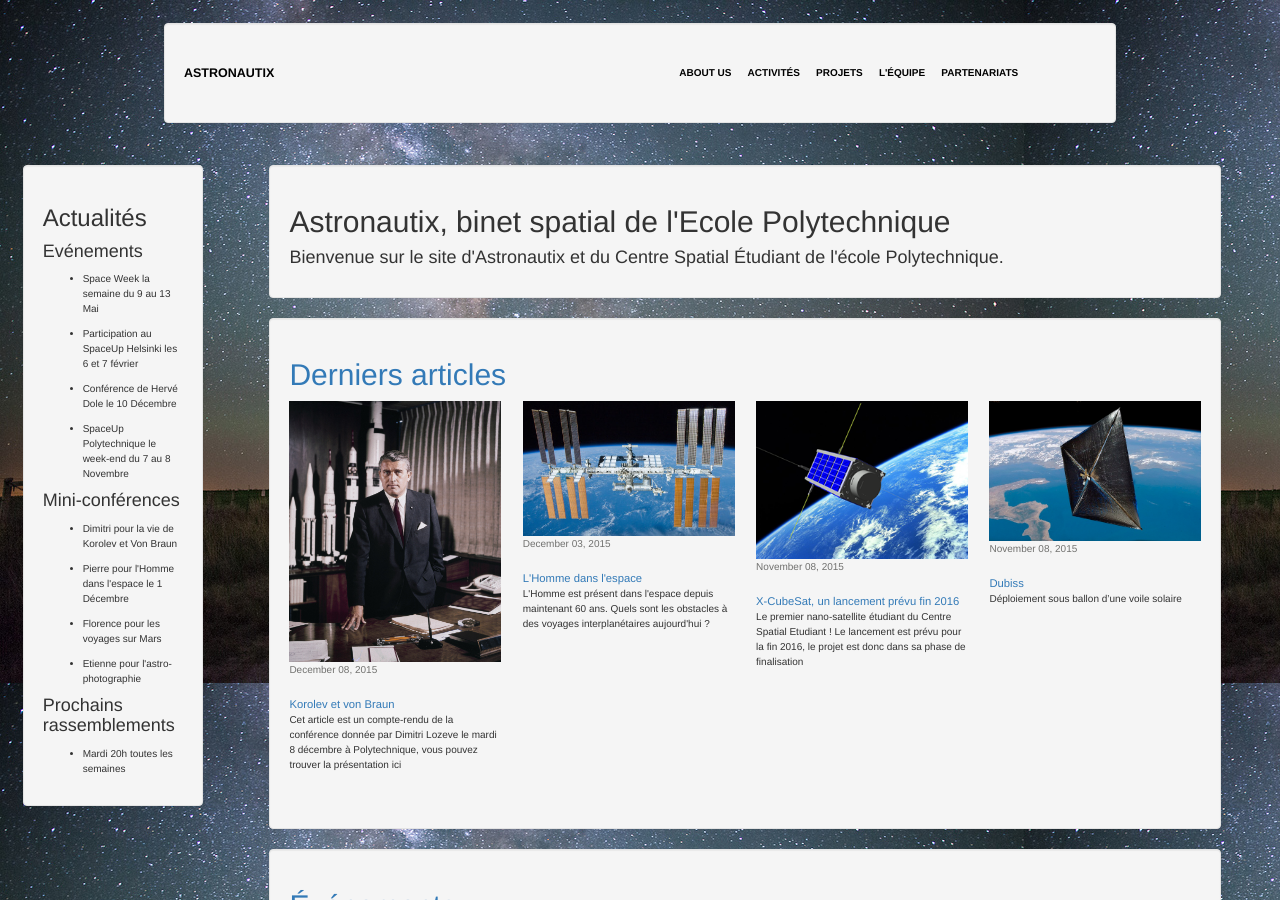
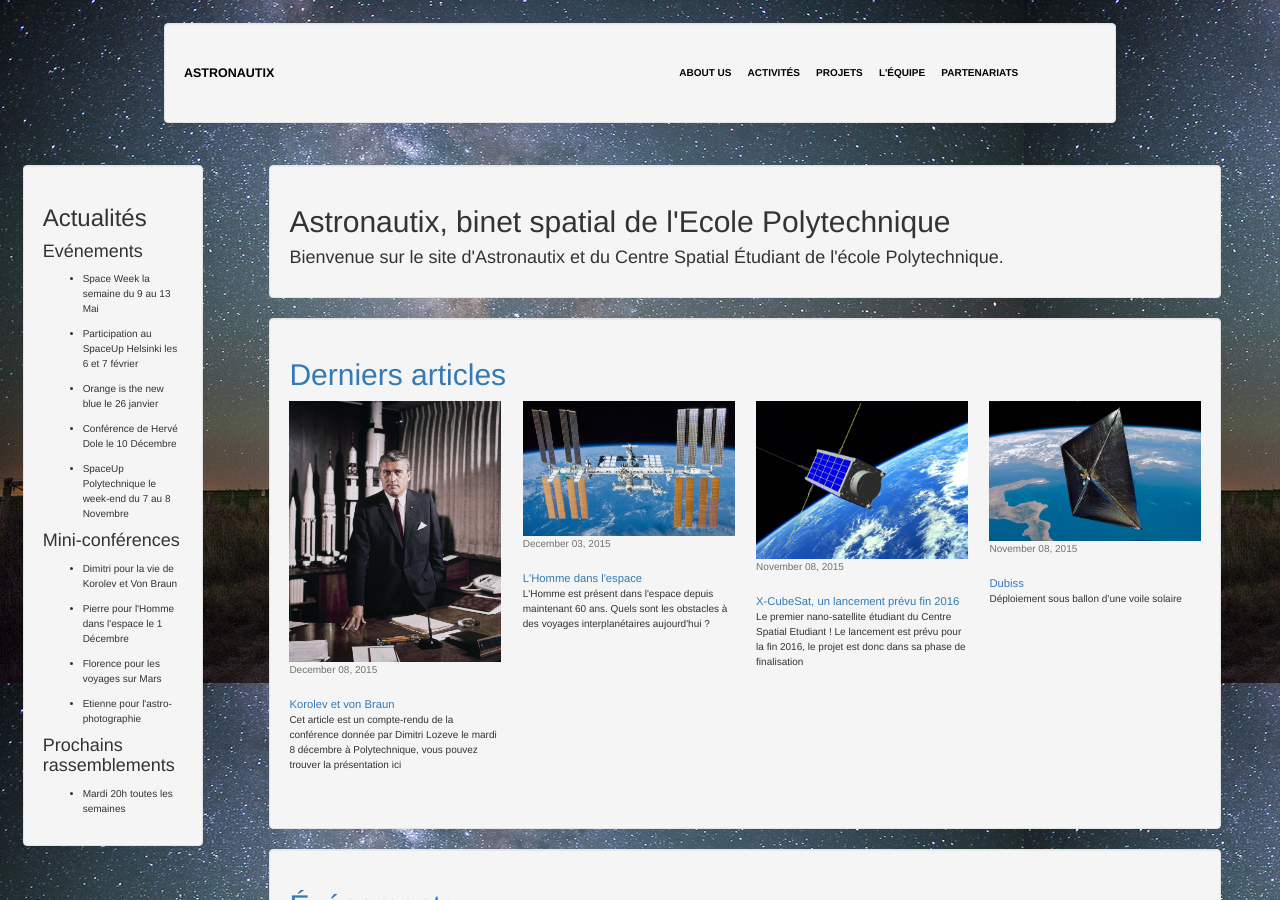
Before and after one commit to astronautix-cse-polytechnique/astronautix-cse-polytechnique.github.io, a Jekyll site: the page built from index.md, in a window 1280 px wide and 900 px high. Built offline with Jekyll 4.4.1, drawn with Linux system fonts in a browser that asks for light colours.

Commit message:
Update sidebar.yml

```diff
--- a/_data/sidebar.yml
+++ b/_data/sidebar.yml
@@ -5,6 +5,7 @@
   events:
       - description: Space Week la semaine du 9 au 13 Mai
       - description: Participation au SpaceUp Helsinki les 6 et 7 février
+      - description: Orange is the new blue le 26 janvier
       - description: Conférence de Hervé Dole le 10 Décembre
       - description: SpaceUp Polytechnique le week-end du 7 au 8 Novembre
 
```
